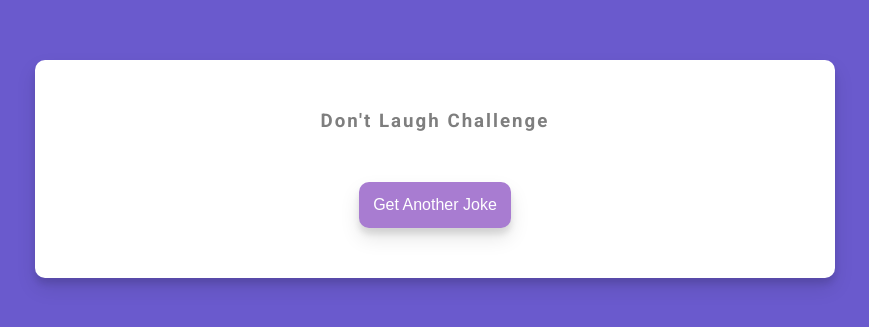
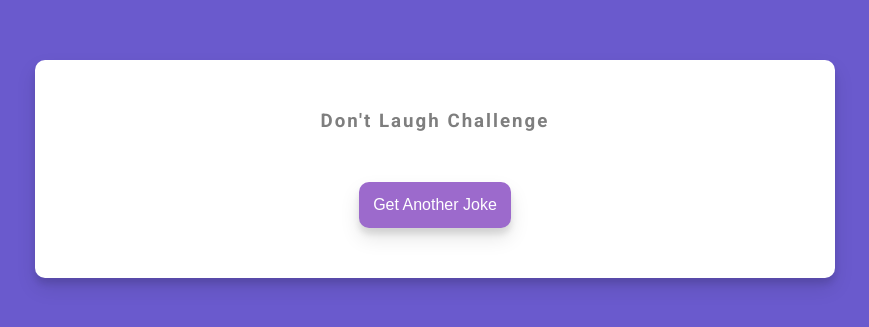
Before and after one commit to Gagandeep39/css-funny-jokes, a plain HTML site: page index.html in a window 1280 px wide. Shown: the part 231-558 px from the top of the page, without its empty margins (205-1074 px from the left). Drawn offline with Linux system fonts and the light colour scheme.

Commit message:
Updated button color

```diff
--- a/style.css
+++ b/style.css
@@ -45,7 +45,7 @@ h3 {
 }
 
 .btn {
-  background-color: rgb(168, 124, 209);
+  background-color: rgb(156, 106, 204);
   border: 0;
   border-radius: 10px;
   color: #fff;
```
